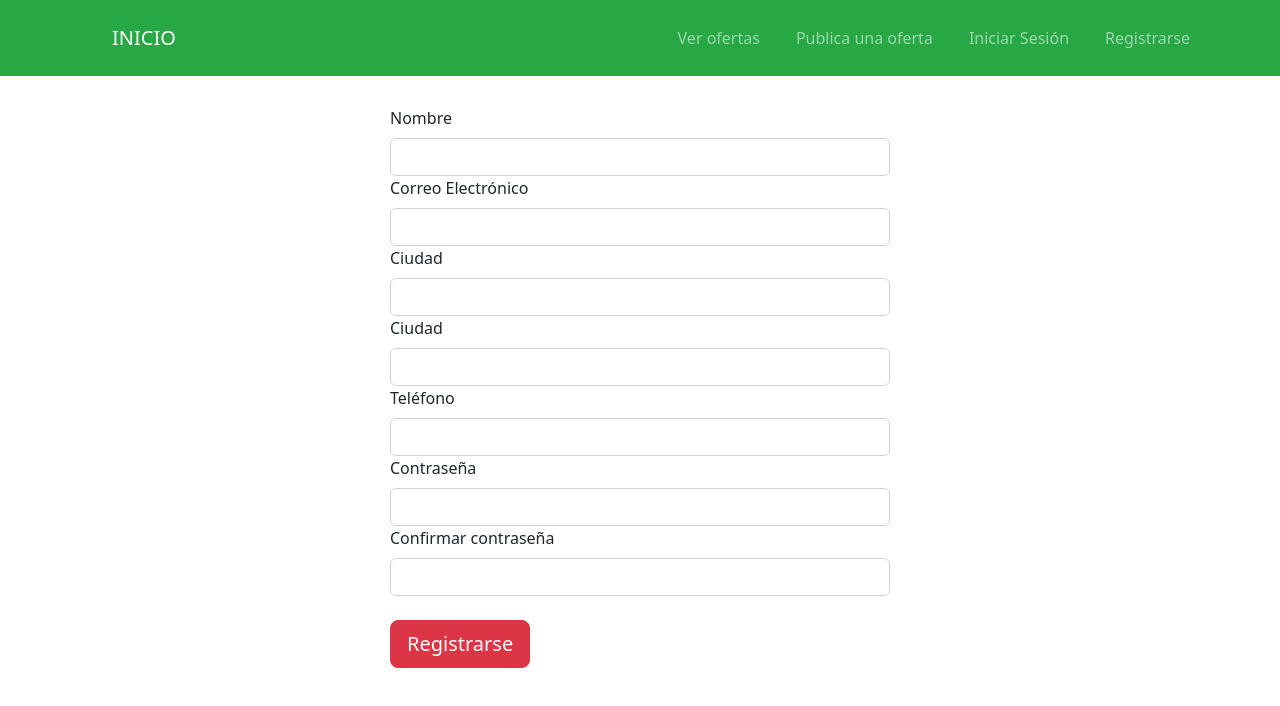
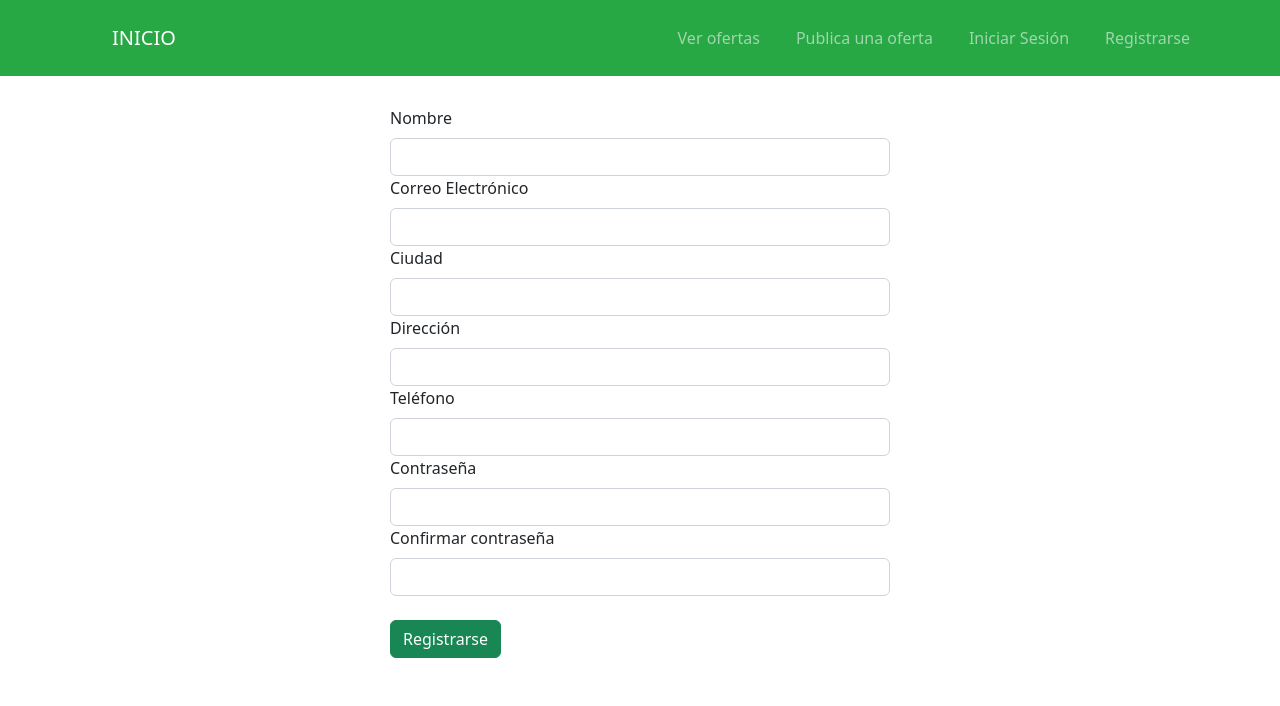
Before and after one commit to FranciscoHT00/proyecto-ciclo-4, a React (Create React App) app: page /register in a window 1280 px wide. Shown: the top 706 px of the page. Built offline with nearby package versions, Linux system fonts and the light colour scheme.

Commit message:
Arreglos al Frontend

```diff
--- a/src/components/Login.jsx
+++ b/src/components/Login.jsx
@@ -16,7 +16,6 @@ export default class Login extends Component {
       password: "",
     };
   }
-
 
   onChangeUserEmail(e) {
     this.setState({ email: e.target.value });
@@ -70,7 +69,6 @@ export default class Login extends Component {
             />
           </Form.Group>
 
-
           <Form.Group controlId="Password">
             <Form.Label>Contraseña</Form.Label>
             <Form.Control
@@ -80,10 +78,9 @@ export default class Login extends Component {
             />
           </Form.Group>
 
-
           <Button
-            variant="danger"
-            size="lg"
+            variant="success"
+            size="md"
             block="block"
             type="submit"
             className="mt-4"
--- a/src/components/Register.jsx
+++ b/src/components/Register.jsx
@@ -66,6 +66,7 @@ export default class Register extends Component {
         address: this.state.address,
         phone: this.state.phone,
         password: this.state.password,
+        balance: 300000,
       };
 
       axios
@@ -82,14 +83,14 @@ export default class Register extends Component {
         passwordC: "",
       });
     } else {
-      console.log("Las contraseñas no coinciden.");
+      alert("Las contraseñas no coinciden.");
     }
   }
 
   render() {
     return (
       <div className="form-wrapper">
-        <Form onSubmit={this.onSubmit}>
+        <Form onSubmit={this.onSubmit} style={{ marginBottom: "2rem" }}>
           <Form.Group controlId="Name">
             <Form.Label>Nombre</Form.Label>
             <Form.Control
@@ -118,7 +119,7 @@ export default class Register extends Component {
           </Form.Group>
 
           <Form.Group controlId="Address">
-            <Form.Label>Ciudad</Form.Label>
+            <Form.Label>Dirección</Form.Label>
             <Form.Control
               type="text"
               value={this.state.address}
@@ -138,7 +139,7 @@ export default class Register extends Component {
           <Form.Group controlId="Password">
             <Form.Label>Contraseña</Form.Label>
             <Form.Control
-              type="text"
+              type="password"
               value={this.state.password}
               onChange={this.onChangeUserPassword}
             />
@@ -147,15 +148,15 @@ export default class Register extends Component {
           <Form.Group controlId="PasswordC">
             <Form.Label>Confirmar contraseña</Form.Label>
             <Form.Control
-              type="text"
+              type="password"
               value={this.state.passwordC}
               onChange={this.onChangeUserPasswordC}
             />
           </Form.Group>
 
           <Button
-            variant="danger"
-            size="lg"
+            variant="success"
+            size="md"
             block="block"
             type="submit"
             className="mt-4"
```
